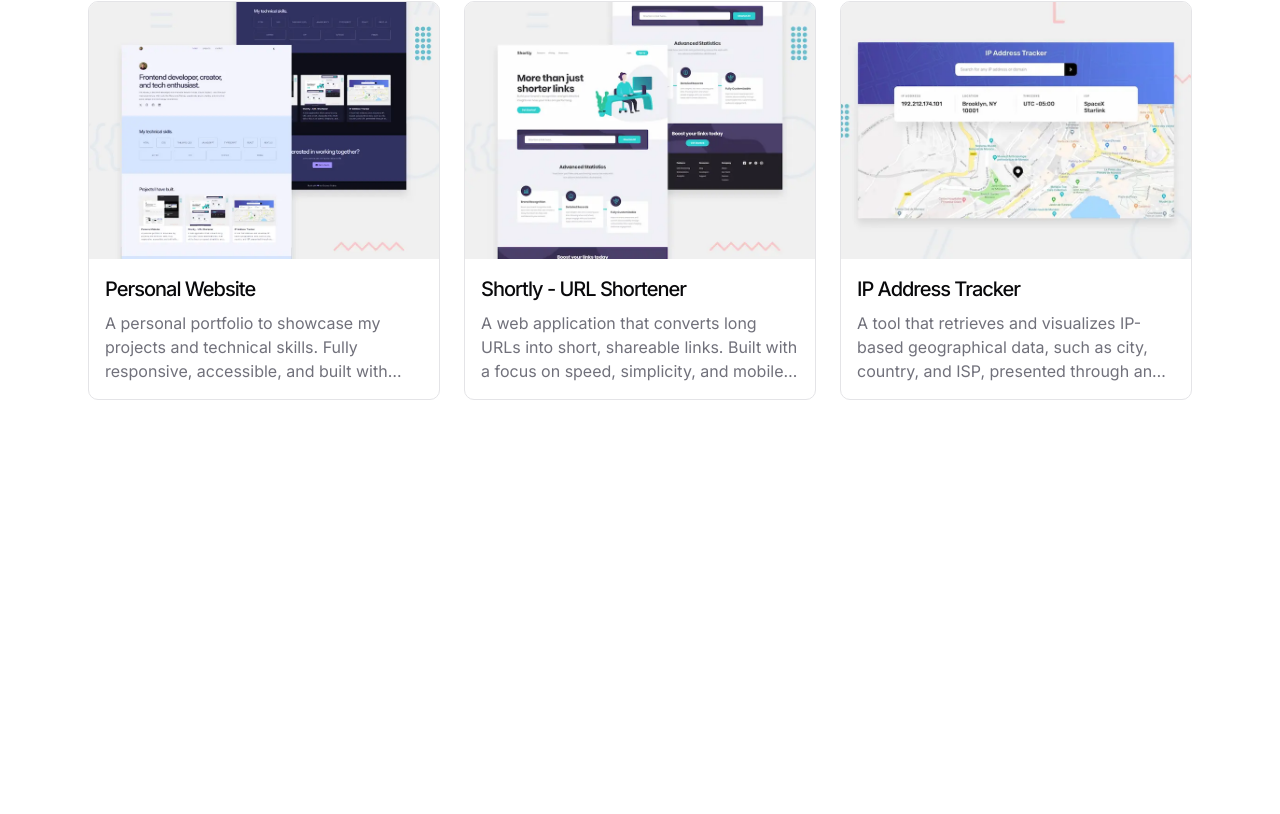
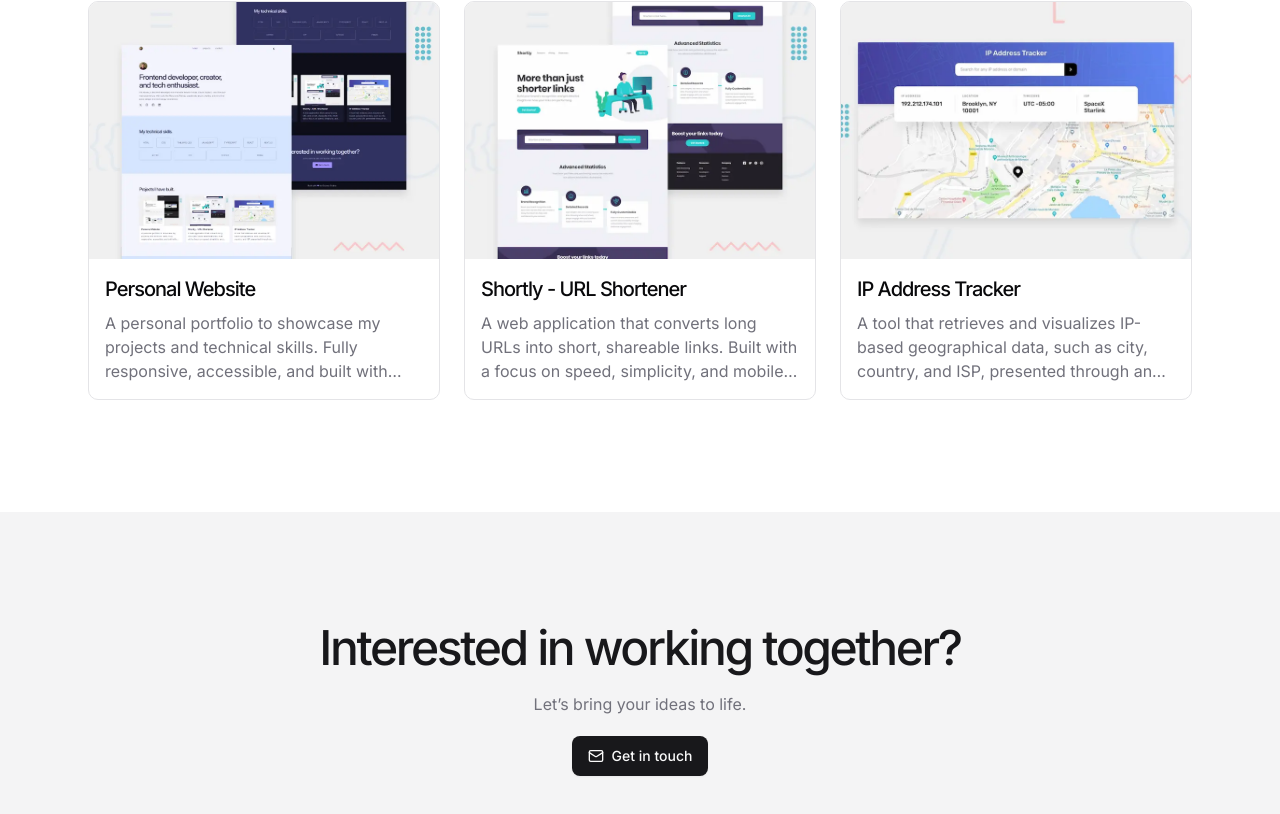
Before and after one commit to heygauravshukla/personal-portfolio, a Next.js app: page / in a window 1280 px wide. Shown: the part 1292-2106 px from the top of the page. Before the commit the page ends 1804 px from the top, so only its background shows below. Built offline with nearby package versions, Linux system fonts and the light colour scheme.

Commit message:
feat: add CTA component and integrate into layout

```diff
--- a/app/layout.tsx
+++ b/app/layout.tsx
@@ -3,6 +3,7 @@ import { Inter, Roboto_Mono } from "next/font/google";
 import "./globals.css";
 
 import Header from "@/components/header";
+import CTA from "@/components/cta";
 import { ThemeProvider } from "@/components/theme-provider";
 
 const inter = Inter({
@@ -42,7 +43,10 @@ export default function RootLayout({
           disableTransitionOnChange
         >
           <Header />
-          <main>{children}</main>
+          <main>
+            {children}
+            <CTA />
+          </main>
         </ThemeProvider>
       </body>
     </html>
--- /dev/null
+++ b/components/cta.tsx
@@ -0,0 +1,24 @@
+import Link from "next/link";
+import { Mail } from "lucide-react";
+
+import Wrapper from "@/components/wrapper";
+import { Button } from "@/components/ui/button";
+
+export default function CTA() {
+  return (
+    <section className="bg-accent text-accent-foreground @container py-20 md:py-28">
+      <Wrapper className="space-y-4 text-center @2xl:space-y-5">
+        <h2 className="text-3xl font-medium tracking-tighter @xl:text-5xl">
+          Interested in working together?
+        </h2>
+        <p className="text-muted-foreground">Let’s bring your ideas to life.</p>
+        <Button asChild size="lg">
+          <Link href="mailto:heygauravshukla@gmail.com">
+            <Mail />
+            Get in touch
+          </Link>
+        </Button>
+      </Wrapper>
+    </section>
+  );
+}
```
